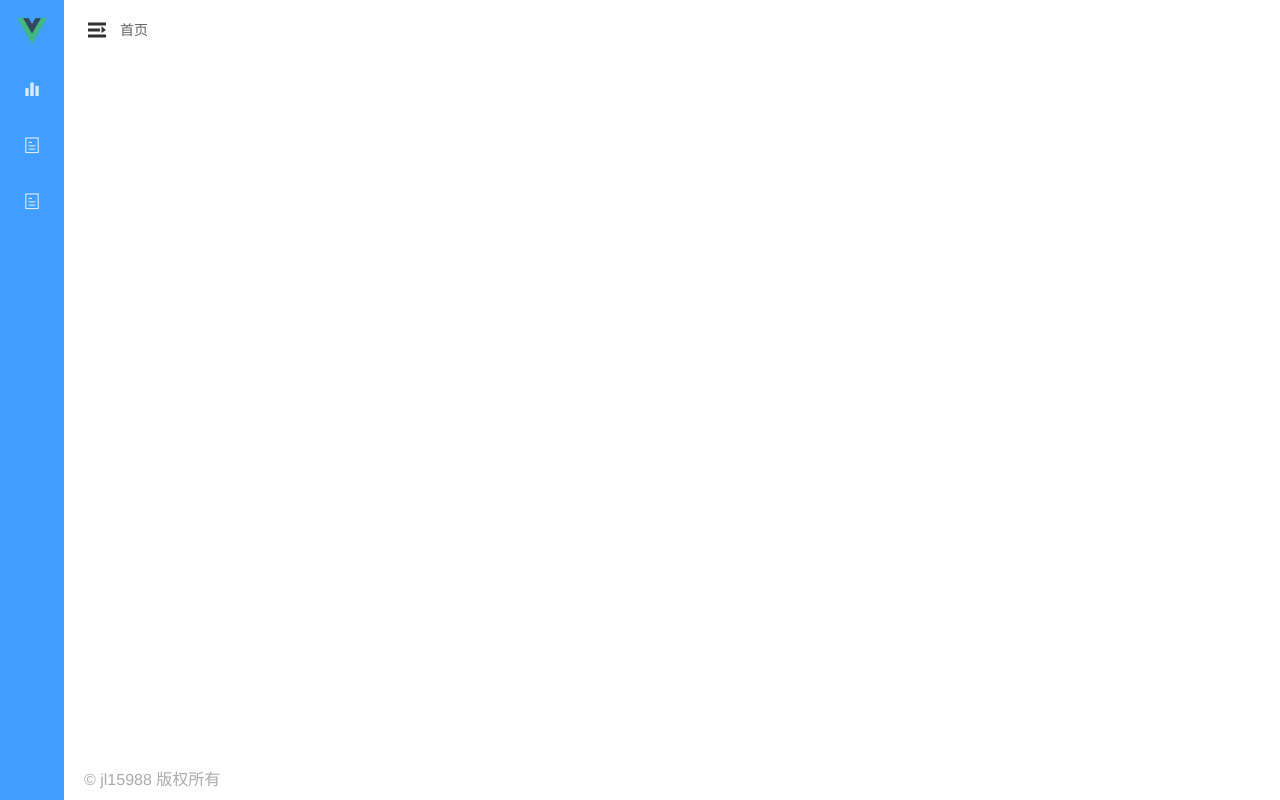
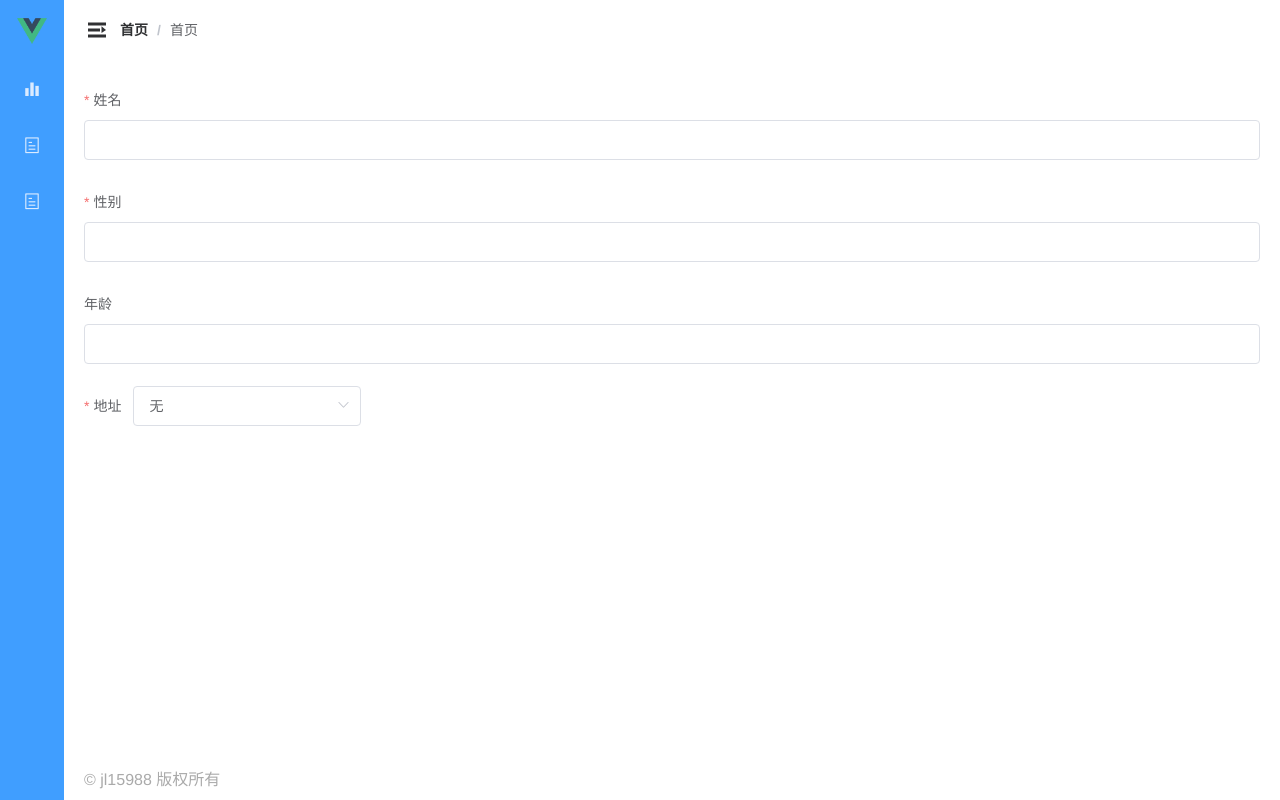
Before and after one commit to jl15988/vue-brisk, a Vue app: page /form in a window 1280 px wide. Built offline with nearby package versions, Linux system fonts and the light colour scheme.

Commit message:
添加轻表单

```diff
--- /dev/null
+++ b/src/components/from/FastForm/FastForm.vue
@@ -0,0 +1,109 @@
+<template>
+    <el-form
+        v-bind="$attrs"
+        v-on="$listeners"
+        :rules="ruleList"
+        :validate-on-rule-change="false">
+        <slot></slot>
+        <el-form-item v-if="defaultButtons">
+            <el-button @click="onCancel">取消</el-button>
+            <el-button type="primary" @click="onSubmit">提交</el-button>
+        </el-form-item>
+        <slot name="footer"></slot>
+    </el-form>
+</template>
+
+<script>
+export default {
+    name: "FastForm",
+    props: {
+        defaultButtons: Boolean,
+        verify: Function
+    },
+    data() {
+        return {
+            ruleList: {}
+        }
+    },
+    methods: {
+        onSubmit() {
+            this.$emit('submit');
+        },
+        onCancel() {
+            this.$emit('cancel');
+        },
+        // 生成Rule
+        dealRule(slot) {
+            const componentOptions = slot.componentOptions;
+            let trigger = "change";
+            let operate = "选择";
+
+            const props = componentOptions.propsData;
+            const attrs = slot.data.attrs;
+
+            // 获取form-item中的内容组件，根据组件更新trigger和message操作
+            if (componentOptions.children) {
+                const children = slot.componentOptions.children;
+                for (let child of children) {
+                    if (['el-input', 'el-input-number', 'input'].includes(child.componentOptions.tag)) {
+                        trigger = "blur";
+                        operate = "输入";
+                    } else if (child.componentOptions.tag === 'el-upload') {
+                        trigger = 'change';
+                        operate = '上传';
+                    }
+                }
+            }
+
+            let message = "";
+            if (this.verify) {
+                message = this.verify(props, slot);
+                if (message instanceof Function) {
+                    // 如果是函数，则识别为自定义校验规则
+                    return [{
+                        validator: message,
+                        trigger: trigger
+                    }]
+                } else if (message instanceof Object) {
+                    // 如果是对象或数组，则识别为校验规则
+                    return [message];
+                } else if (message instanceof Array) {
+                    return message;
+                }
+            }
+            if (!message && (attrs.require || attrs.require === '')) {
+                // 如果为空，且设置为必填，则赋值默认的提示信息
+                const messageProp = attrs.message;
+                message = messageProp ? messageProp : `请${operate}${props.label || '内容'}`;
+            }
+            return [{
+                required: true,
+                message: message,
+                trigger: trigger
+            }]
+        }
+    },
+    mounted() {
+        this.$nextTick(() => {
+            const ruleList = {};
+
+            // 获取插槽组件，根据组件设置默认属性
+            const slots = this.$slots.default;
+            for (const slot of slots) {
+                const componentOptions = slot.componentOptions;
+                if (componentOptions) {
+                    if (componentOptions.tag === "el-form-item") {
+                        const props = componentOptions.propsData;
+                        ruleList[props.prop] = this.dealRule(slot);
+                    }
+                }
+            }
+            this.ruleList = ruleList;
+        });
+    }
+}
+</script>
+
+<style scoped>
+
+</style>
--- a/src/router/index.js
+++ b/src/router/index.js
@@ -24,6 +24,13 @@ const routes = [
         meta: {
             title: '首页'
         }
+    },
+    {
+        path: '/form',
+        meta: {
+            title: '首页'
+        },
+        component: () => import('../views/test/from/Form')
     }
 ]
 
--- /dev/null
+++ b/src/views/test/from/Form.vue
@@ -0,0 +1,62 @@
+<template>
+    <fast-form :model="formData" :verify="dealMessage">
+        <el-form-item label="姓名" prop="name" require message="请选择xx">
+            <el-input v-model="formData.name"></el-input>
+        </el-form-item>
+        <el-form-item label="性别" prop="sex" require>
+            <el-input v-model="formData.sex"></el-input>
+        </el-form-item>
+        <el-form-item label="年龄" prop="age">
+            <el-input v-model.number="formData.age"></el-input>
+        </el-form-item>
+        <el-form-item label="地址" prop="address" require>
+            <el-select v-model="formData.address">
+                <el-option value="" label="无">无</el-option>
+                <el-option value="0" label="青岛">青岛</el-option>
+                <el-option value="1" label="济南">济南</el-option>
+            </el-select>
+        </el-form-item>
+    </fast-form>
+</template>
+
+<script>
+import FastForm from "@/components/from/FastForm/FastForm";
+export default {
+    name: "Form",
+    components: {FastForm},
+    data() {
+        return {
+            formData: {
+                name: '',
+                sex: '',
+                age: '',
+                address: ''
+            }
+        }
+    },
+    methods: {
+        dealMessage(props, item) {
+            if (props.prop === "age") {
+                return (rule, value, callback) => {
+                    if (!value) {
+                        return callback(new Error('年龄不能为空'));
+                    }
+                    if (!Number.isInteger(value)) {
+                        callback(new Error('请输入数字值'));
+                    } else {
+                        if (value < 18) {
+                            callback(new Error('必须年满18岁'));
+                        } else {
+                            callback();
+                        }
+                    }
+                };
+            }
+        }
+    }
+}
+</script>
+
+<style scoped>
+
+</style>
```
Also changed, not shown: 4 other files (tests, documents, lock files or other folders).
